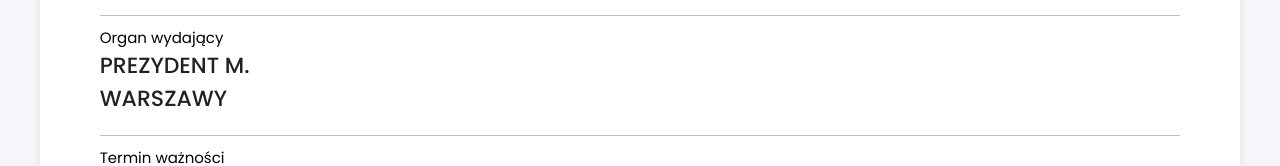
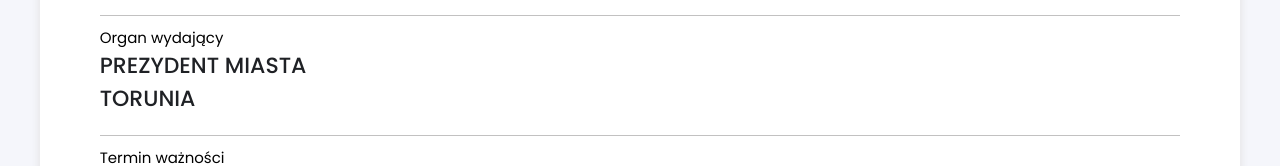
Before and after one commit to Justynka0/Justynka0.github.io, a plain HTML site: page dane.html in a window 1280 px wide. Shown: the part 246-412 px from the top of the page. Drawn offline with Linux system fonts and the light colour scheme.

Commit message:
Update dane.html

```diff
--- a/dane.html
+++ b/dane.html
@@ -171,7 +171,7 @@
                 </div>
                 <div class="confirm_box" style="margin-top: auto;">
                     <p class="box_top">Organ wydający</p>
-                    <b><p class="box_value" style="font-size: 22px;">PREZYDENT M. <br> WARSZAWY</p></b>
+                   <b><p class="box_value" style="font-size: 22px;">PREZYDENT MIASTA <br> TORUNIA</p></b>
                 </div>
                 <div class="confirm_box">
                     <p class="box_top">Termin ważności</p>
@@ -255,4 +255,5 @@
         </script>
 
 
+
 </body>
```
